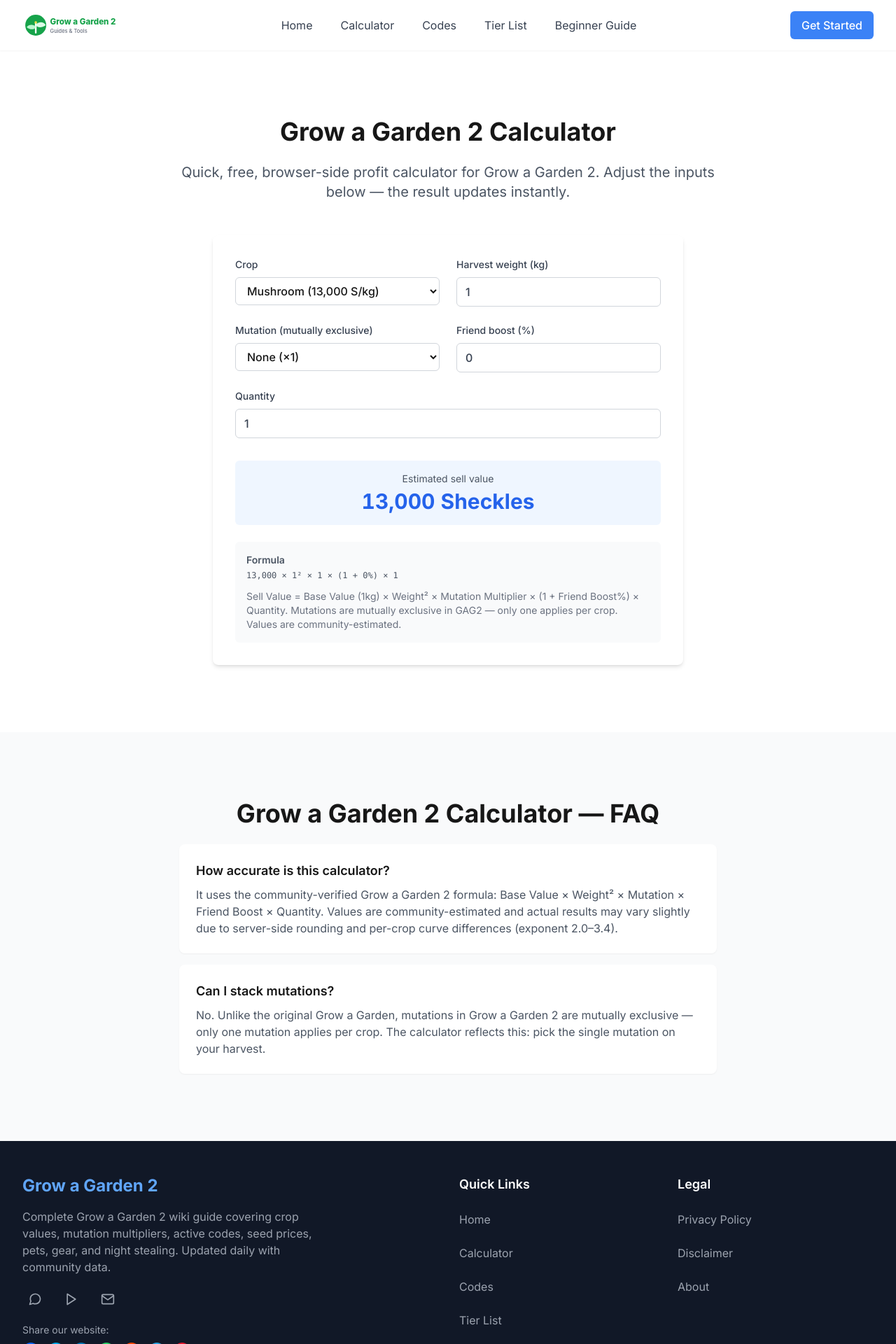
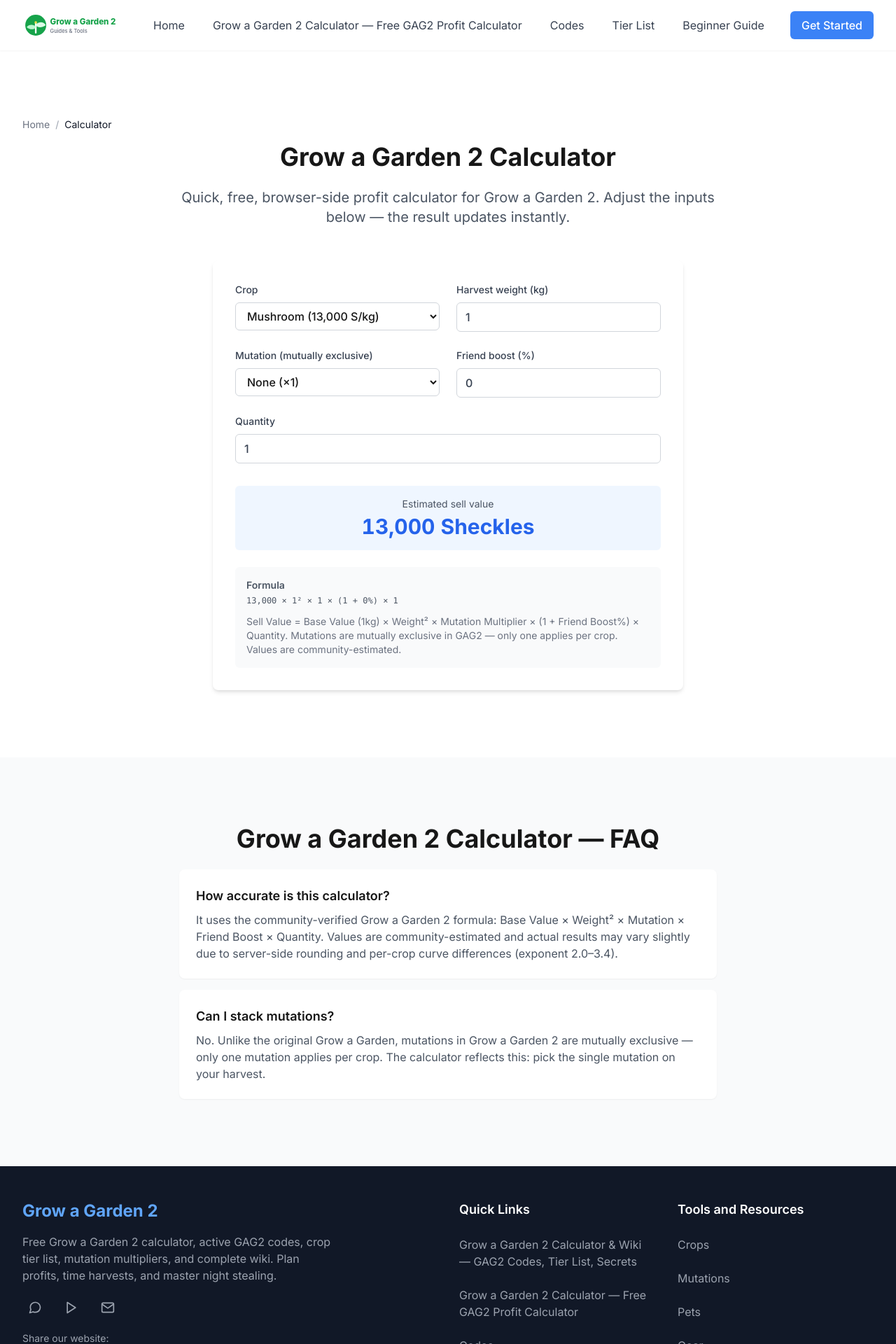
Before and after one commit to Zsmboom/gag2-calculator, a Next.js app: page /calculator in a window 1280 px wide. Shown: the top 1920 px of the page at 70% size. Built offline with nearby package versions, Linux system fonts and the light colour scheme.

Commit message:
feat: add internal links, breadcrumbs, and expanded footer navigation for SEO improvement

```diff
--- a/src/app/beginner-guide/page.tsx
+++ b/src/app/beginner-guide/page.tsx
@@ -2,6 +2,7 @@ import type { Metadata } from 'next';
 import { config } from '@/lib/games.config';
 import Header from '@/components/Header';
 import Footer from '@/components/Footer';
+import Breadcrumbs from '@/components/Breadcrumbs';
 
 const gameName = config.game.name;
 
@@ -18,6 +19,7 @@ export default function BeginnerGuidePage() {
       <main id="main-content" className="flex-grow">
         <section className="section bg-white dark:bg-gray-900">
           <div className="container">
+            <Breadcrumbs segments={[{ label: 'Beginner Guide', href: '/beginner-guide/' }]} />
             <div className="text-center mb-12">
               <h1 className="heading">{gameName} Beginner Guide</h1>
               <p className="subheading">
--- a/src/app/calculator/page.tsx
+++ b/src/app/calculator/page.tsx
@@ -2,14 +2,15 @@ import type { Metadata } from 'next';
 import { config } from '@/lib/games.config';
 import Header from '@/components/Header';
 import Footer from '@/components/Footer';
+import Breadcrumbs from '@/components/Breadcrumbs';
 import CalculatorClient from './CalculatorClient';
 
 const gameName = config.game.name;
 const calculatorType = config.calculator?.type ?? 'stat';
 
 export const metadata: Metadata = {
-  title: `${gameName} Calculator`,
-  description: `${gameName} ${calculatorType} calculator — fast, free, and updated for the latest patch.`,
+  title: `Grow a Garden 2 Calculator \u2014 Free GAG2 Profit Calculator`,
+  description: `Free Grow a Garden 2 profit calculator. Estimate sell prices with the community-verified formula: weight, mutations, and friend boost. Instant browser-side results.`,
   alternates: { canonical: `${config.seo.baseUrl}/calculator/` },
 };
 
@@ -20,6 +21,7 @@ export default function CalculatorPage() {
       <main id="main-content" className="flex-grow">
         <section className="section bg-white dark:bg-gray-900">
           <div className="container">
+            <Breadcrumbs segments={[{ label: 'Calculator', href: '/calculator/' }]} />
             <div className="text-center mb-12">
               <h1 className="heading">{gameName} Calculator</h1>
               <p className="subheading">
--- a/src/app/codes/page.tsx
+++ b/src/app/codes/page.tsx
@@ -3,6 +3,7 @@ import { config } from '@/lib/games.config';
 import codesData from '@/data/codes.json';
 import Header from '@/components/Header';
 import Footer from '@/components/Footer';
+import Breadcrumbs from '@/components/Breadcrumbs';
 import CopyButton from '@/components/CopyButton';
 
 const gameName = config.game.name;
@@ -29,6 +30,7 @@ export default function CodesPage() {
       <main id="main-content" className="flex-grow">
         <section className="section bg-white dark:bg-gray-900">
           <div className="container">
+            <Breadcrumbs segments={[{ label: 'Codes', href: '/codes/' }]} />
             <div className="text-center mb-12">
               <h1 className="heading">{gameName} Codes</h1>
               <p className="subheading">
--- a/src/app/tier-list/page.tsx
+++ b/src/app/tier-list/page.tsx
@@ -4,6 +4,7 @@ import { config } from '@/lib/games.config';
 import itemsData from '@/data/items.json';
 import Header from '@/components/Header';
 import Footer from '@/components/Footer';
+import Breadcrumbs from '@/components/Breadcrumbs';
 
 const gameName = config.game.name;
 
@@ -71,6 +72,7 @@ export default function TierListPage() {
       <main id="main-content" className="flex-grow">
         <section className="section bg-white dark:bg-gray-900">
           <div className="container">
+            <Breadcrumbs segments={[{ label: 'Tier List', href: '/tier-list/' }]} />
             <div className="text-center mb-12">
               <h1 className="heading">{gameName} Crop Tier List</h1>
               <p className="subheading">
--- /dev/null
+++ b/src/components/Breadcrumbs.tsx
@@ -0,0 +1,63 @@
+'use client';
+
+import Link from 'next/link';
+
+type BreadcrumbSegment = {
+  label: string;
+  href: string;
+};
+
+type BreadcrumbsProps = {
+  segments: BreadcrumbSegment[];
+};
+
+export default function Breadcrumbs({ segments }: BreadcrumbsProps) {
+  return (
+    <>
+      <nav aria-label="Breadcrumbs" className="mb-4 text-sm text-gray-500 dark:text-gray-400">
+        <ol className="flex items-center space-x-2">
+          <li>
+            <Link href="/" className="hover:text-blue-600 dark:hover:text-blue-400">
+              Home
+            </Link>
+          </li>
+          {segments.map((segment, index) => (
+            <li key={index} className="flex items-center space-x-2">
+              <span className="text-gray-400">/</span>
+              {index === segments.length - 1 ? (
+                <span className="text-gray-900 dark:text-white">{segment.label}</span>
+              ) : (
+                <Link href={segment.href} className="hover:text-blue-600 dark:hover:text-blue-400">
+                  {segment.label}
+                </Link>
+              )}
+            </li>
+          ))}
+        </ol>
+      </nav>
+      <script
+        type="application/ld+json"
+        dangerouslySetInnerHTML={{
+          __html: JSON.stringify({
+            '@context': 'https://schema.org',
+            '@type': 'BreadcrumbList',
+            itemListElement: [
+              {
+                '@type': 'ListItem',
+                position: 1,
+                name: 'Home',
+                item: '/',
+              },
+              ...segments.map((segment, index) => ({
+                '@type': 'ListItem',
+                position: index + 2,
+                name: segment.label,
+                item: segment.href,
+              })),
+            ],
+          }),
+        }}
+      />
+    </>
+  );
+}
--- a/src/components/Footer.tsx
+++ b/src/components/Footer.tsx
@@ -8,6 +8,7 @@ const baseUrl = config.seo.baseUrl;
 const description = config.seo.siteDescription;
 
 const hubPages = config.pages.filter((p) => p.isHub);
+const resourcePages = config.pages.filter((p) => !p.isHub && !['/privacy/', '/disclaimer/', '/about/'].includes(p.path));
 
 export default function Footer() {
   const currentYear = new Date().getFullYear();
@@ -80,6 +81,23 @@ export default function Footer() {
             </ul>
           </div>
 
+          {/* Tools and Resources */}
+          <div className="col-span-1">
+            <h3 className="text-lg font-semibold mb-4">Tools and Resources</h3>
+            <ul className="space-y-2">
+              {resourcePages.map((page) => (
+                <li key={page.path}>
+                  <Link
+                    href={page.path}
+                    className="text-gray-400 hover:text-white py-2 block"
+                  >
+                    {page.title}
+                  </Link>
+                </li>
+              ))}
+            </ul>
+          </div>
+
           {/* Legal */}
           <div className="col-span-1">
             <h3 className="text-lg font-semibold mb-4">Legal</h3>
--- a/src/lib/games.config.ts
+++ b/src/lib/games.config.ts
@@ -14,6 +14,7 @@ export type GameFeature = {
   title: string;
   description: string;
   icon?: string;
+  path?: string;
 };
 
 export type GameFaq = {
@@ -58,12 +59,14 @@ export const defaultConfig: GameSiteConfig = {
     lastUpdated: "2026-06-16",
   },
   seo: {
-    siteTitle: "Grow a Garden 2 Guides & Tools",
+    siteTitle:
+      "Grow a Garden 2 Calculator & Guides \u2014 GAG2 Tier List, Codes, Wiki",
     siteDescription:
-      "Complete Grow a Garden 2 wiki guide covering crop values, mutation multipliers, active codes, seed prices, pets, gear, and night stealing. Updated daily with community data.",
+      "Free Grow a Garden 2 calculator, active GAG2 codes, crop tier list, mutation multipliers, and complete wiki. Plan profits, time harvests, and master night stealing.",
     baseUrl: "https://gag2-calculator.com",
     primaryKeywords: [
       "Grow a Garden 2",
+      "Grow a Garden 2 calculator",
       "GAG2",
       "Grow a Garden 2 Roblox",
       "Grow a Garden 2 codes",
@@ -78,8 +81,8 @@ export const defaultConfig: GameSiteConfig = {
     ],
   },
   pages: [
-    { path: "/", title: "Home", description: "Grow a Garden 2 home", priority: 1.0, isHub: true },
-    { path: "/calculator", title: "Calculator", description: "Grow a Garden 2 Profit Calculator", priority: 0.9, isHub: true },
+    { path: "/", title: "Grow a Garden 2 Calculator & Wiki \u2014 GAG2 Codes, Tier List, Secrets", description: "Free Grow a Garden 2 calculator, active GAG2 codes, crop tier list, mutation multipliers, and complete wiki. Plan profits, time harvests, and master night stealing.", priority: 1.0, isHub: true },
+    { path: "/calculator", title: "Grow a Garden 2 Calculator \u2014 Free GAG2 Profit Calculator", description: "Free Grow a Garden 2 profit calculator. Estimate sell prices with the community-verified formula: weight, mutations, and friend boost. Instant browser-side results.", priority: 0.9, isHub: true },
     { path: "/codes", title: "Codes", description: "Grow a Garden 2 Codes", priority: 0.9, isHub: true },
     { path: "/tier-list", title: "Tier List", description: "Grow a Garden 2 Crop Tier List", priority: 0.9, isHub: true },
     { path: "/beginner-guide", title: "Beginner Guide", description: "Grow a Garden 2 Beginner Guide", priority: 0.8, isHub: true },
@@ -110,31 +113,37 @@ export const defaultConfig: GameSiteConfig = {
       title: "Active Codes",
       description: "Working Grow a Garden 2 codes like TEAMGREENBEAN, updated the moment they drop on Discord.",
       icon: "FiGift",
+      path: "/codes/",
     },
     {
       title: "36-Crop Tier List",
       description: "Every crop ranked by rarity — Super to Common — with 1kg values, floor values, and harvest types.",
       icon: "FiList",
+      path: "/tier-list/",
     },
     {
       title: "Profit Calculator",
       description: "Estimate exact sell prices with the community-verified formula: weight, mutations, and friend boost.",
       icon: "FiCalculator",
+      path: "/calculator/",
     },
     {
       title: "Mutation Multipliers",
       description: "All 7 confirmed GAG2 mutations from Bloodlit (×80) to Gold (×10), plus weather triggers.",
       icon: "FiZap",
+      path: "/mutations/",
     },
     {
       title: "Pet Catalog",
       description: "Spawn mechanics, abilities, and costs for every pet — from Deer to the server-alert Space Dragon.",
       icon: "FiHeart",
+      path: "/pets/",
     },
     {
       title: "Seed Shop Prices",
       description: "Full seed price list in Sheckles and Robux, restock odds, and investment strategy by game phase.",
       icon: "FiDroplet",
+      path: "/seeds/",
     },
   ],
   faqs: [
```
Also changed, not shown: src/app/tier-list/[slug]/page.tsx (+7 -7 lines), src/components/Features.tsx (+5 -3 lines).
